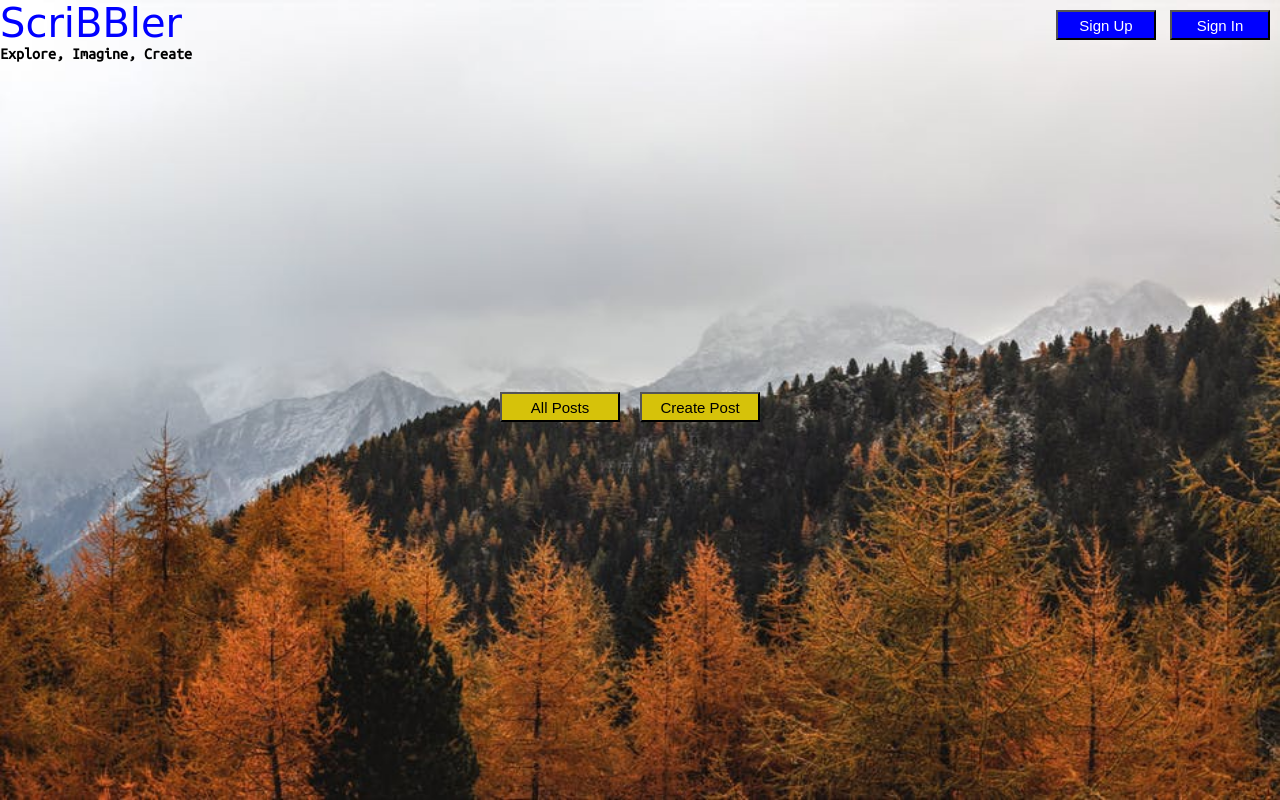
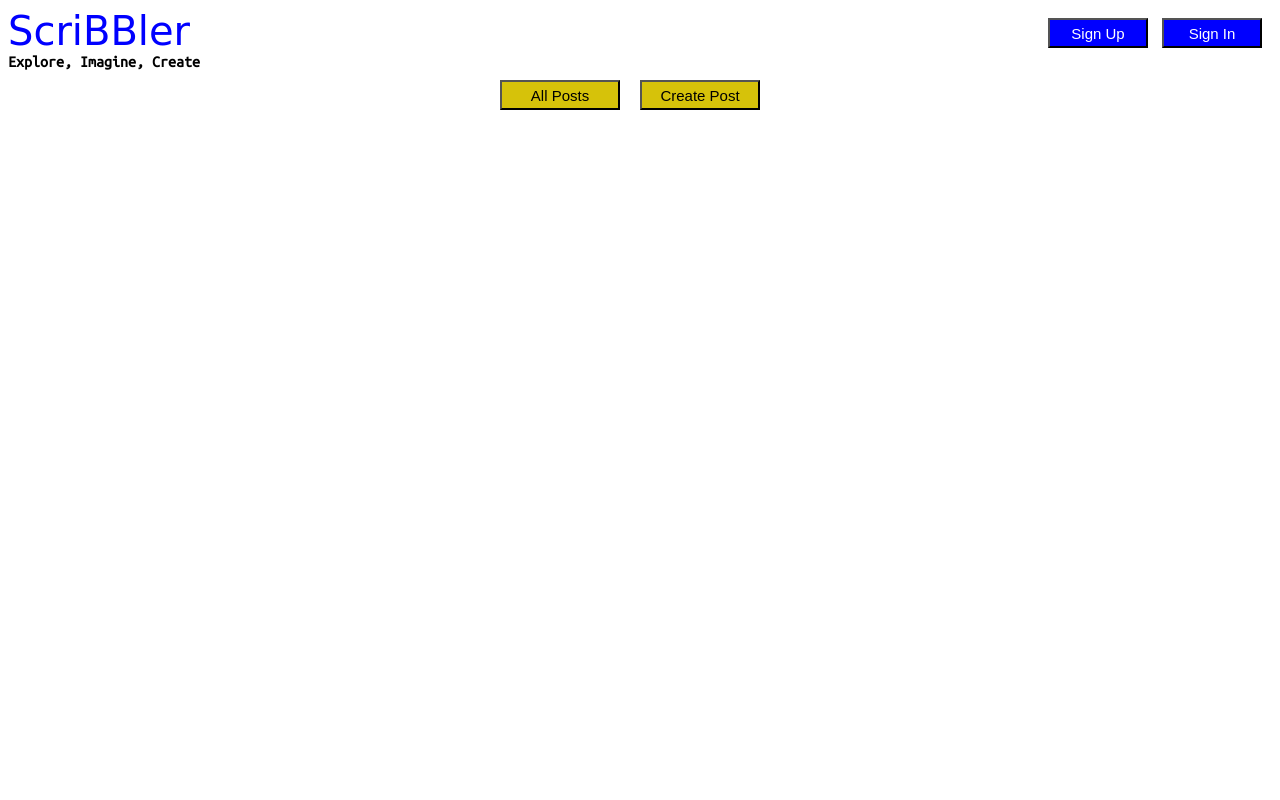
Before and after one commit to Anushritalee/Scribbler, a plain HTML site: page index.html in a window 1280 px wide. Drawn offline with Linux system fonts and the light colour scheme; a web font is replaced by a local one.

Commit message:
Update index.css

```diff
--- a/styles/index.css
+++ b/styles/index.css
@@ -1,11 +1,4 @@
-body {
-    background-image: url('../images/background.jpg');
-    background-attachment: fixed;
-    background-size: 100% 100%;
-    height: 100%;
-    margin: 0px;
-    padding: 0px;
-}
+
 
 .posts {
     height: 85%;
```
